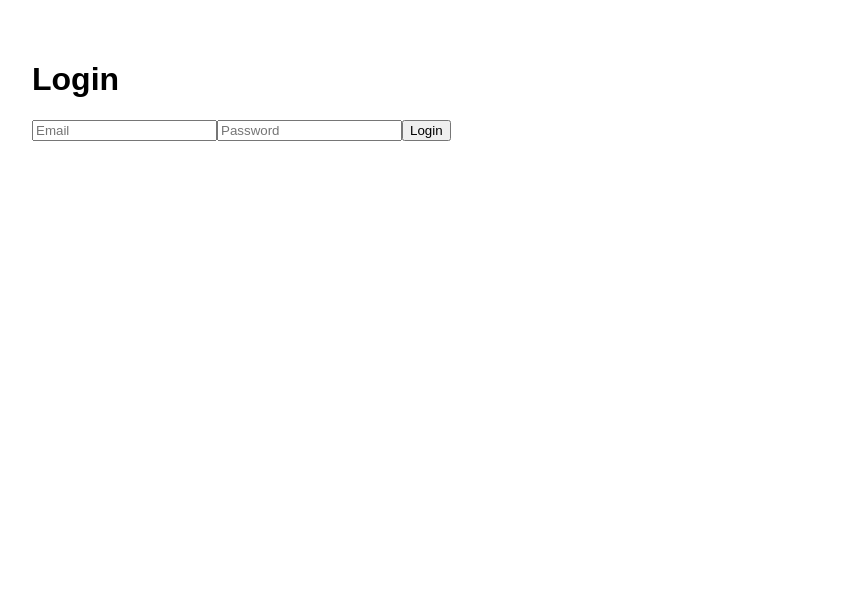
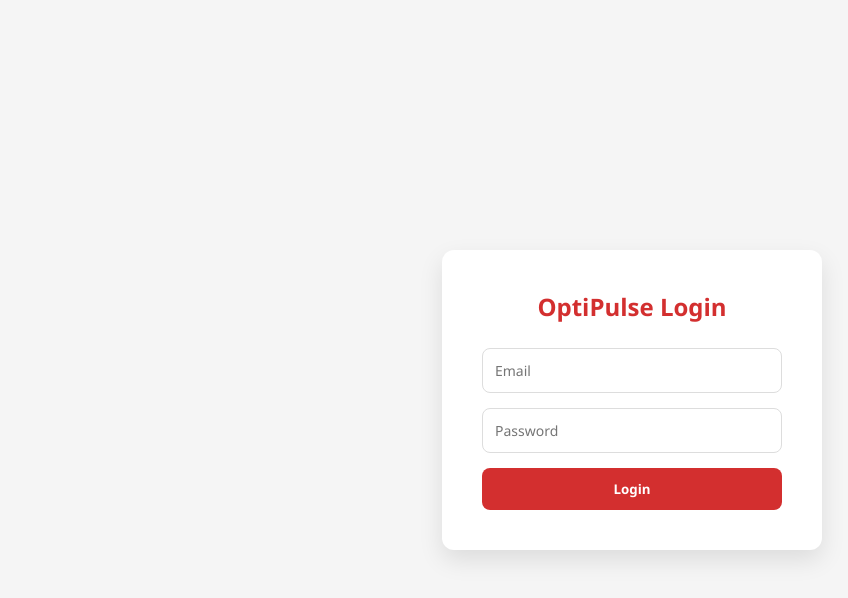
Before and after one commit to calexandrusoare-dev/OptiPulse, a React (Vite) app: page / in a window 1280 px wide. Shown: the top 598 px of the page, without its empty margins (8-856 px from the left). Built offline with nearby package versions, Linux system fonts and the light colour scheme; no server answers.

Commit message:
Add files via upload

```diff
--- a/src/index.css
+++ b/src/index.css
@@ -1,39 +1,69 @@
-body {
-  margin: 0;
-  font-family: Arial, sans-serif;
-  background: #ffffff;
+:root {
+  --primary-red: #d32f2f;
+  --light-red: #fbe9e7;
+  --dark-red: #b71c1c;
+  --background: #f5f5f5;
+  --white: #ffffff;
 }
 
-.app-container {
+* {
+  margin: 0;
+  padding: 0;
+  box-sizing: border-box;
+  font-family: "Segoe UI", sans-serif;
+}
+
+body {
+  background-color: var(--background);
   display: flex;
+  justify-content: center;
+  align-items: center;
   height: 100vh;
 }
 
-.sidebar {
-  width: 240px;
-  background: #c40000;
-  color: white;
-  padding: 20px;
-  display: flex;
-  flex-direction: column;
+/* LOGIN CARD */
+.login-container {
+  background: var(--white);
+  padding: 40px;
+  border-radius: 12px;
+  box-shadow: 0 10px 25px rgba(0, 0, 0, 0.1);
+  width: 380px;
 }
 
-.sidebar a {
-  color: white;
-  text-decoration: none;
-  margin: 10px 0;
+.login-title {
+  color: var(--primary-red);
+  margin-bottom: 25px;
+  text-align: center;
+  font-size: 24px;
+  font-weight: 600;
 }
 
-.sidebar button {
-  margin-top: auto;
-  background: white;
-  color: #c40000;
-  border: none;
-  padding: 10px;
-  cursor: pointer;
+.login-input {
+  width: 100%;
+  padding: 12px;
+  margin-bottom: 15px;
+  border: 1px solid #ddd;
+  border-radius: 8px;
+  font-size: 14px;
 }
 
-.content {
-  flex: 1;
-  padding: 40px;
+.login-input:focus {
+  outline: none;
+  border-color: var(--primary-red);
 }
+
+.login-button {
+  width: 100%;
+  padding: 12px;
+  background-color: var(--primary-red);
+  color: white;
+  border: none;
+  border-radius: 8px;
+  cursor: pointer;
+  font-weight: 600;
+  transition: 0.2s;
+}
+
+.login-button:hover {
+  background-color: var(--dark-red);
+}
--- a/src/main.tsx
+++ b/src/main.tsx
@@ -1,7 +1,7 @@
 import React from "react"
 import ReactDOM from "react-dom/client"
 import App from "./App"
-import "./index.css"   // ← AICI
+import "./index.css"
 
 ReactDOM.createRoot(document.getElementById("root")!).render(
   <React.StrictMode>
--- a/src/pages/LoginPage.tsx
+++ b/src/pages/LoginPage.tsx
@@ -5,25 +5,40 @@
   const [email, setEmail] = useState("")
   const [password, setPassword] = useState("")
 
-  async function handleLogin() {
+  const handleLogin = async () => {
     const { error } = await supabase.auth.signInWithPassword({
       email,
-      password
+      password,
     })
 
-    if (error) alert(error.message)
+    if (error) {
+      alert(error.message)
+    } else {
+      window.location.href = "/"
+    }
   }
 
   return (
-    <div style={{ padding: 40 }}>
-      <h1>Login</h1>
-      <input placeholder="Email" onChange={e => setEmail(e.target.value)} />
+    <div className="login-container">
+      <div className="login-title">OptiPulse Login</div>
+
       <input
+        className="login-input"
+        type="email"
+        placeholder="Email"
+        onChange={(e) => setEmail(e.target.value)}
+      />
+
+      <input
+        className="login-input"
         type="password"
         placeholder="Password"
-        onChange={e => setPassword(e.target.value)}
+        onChange={(e) => setPassword(e.target.value)}
       />
-      <button onClick={handleLogin}>Login</button>
+
+      <button className="login-button" onClick={handleLogin}>
+        Login
+      </button>
     </div>
   )
 }
```
